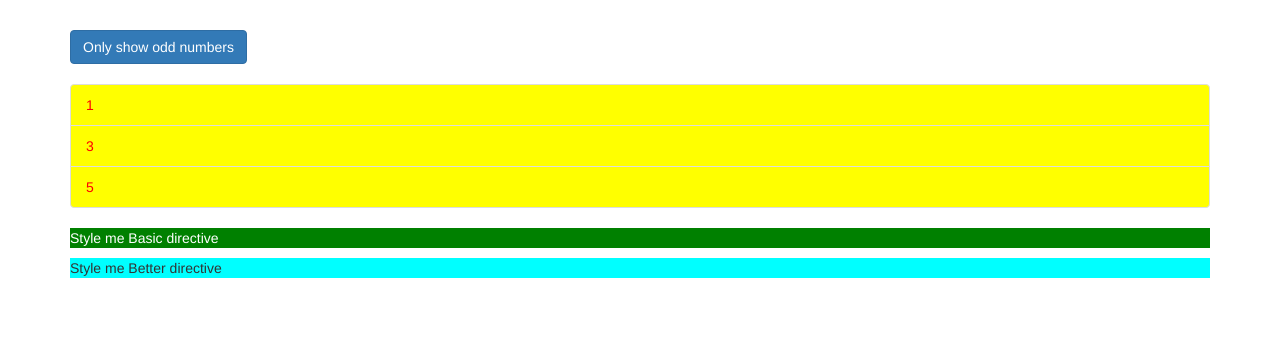
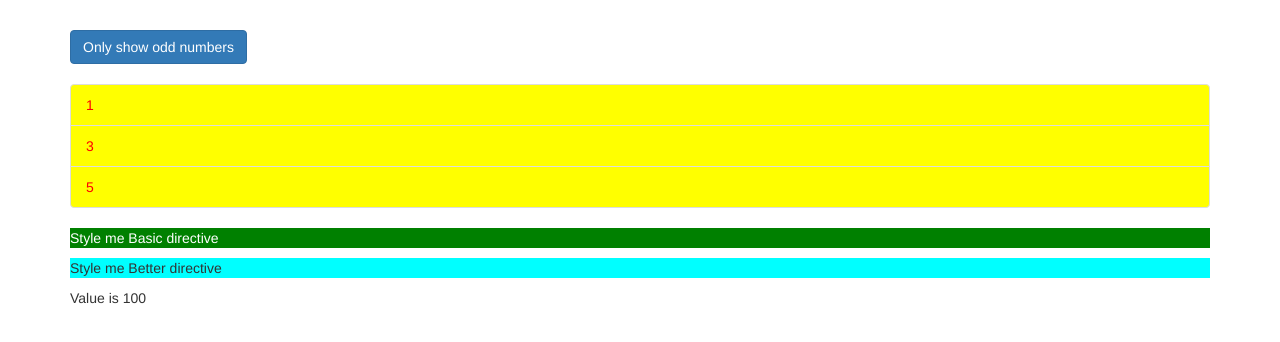
Before and after one commit to JuanOlivadoti/Angular5Course-Max, an Angular app in the folder directives-start/: page / in a window 1280 px wide. Shown: the top 342 px of the page. Built offline with nearby package versions, Linux system fonts and the light colour scheme.

Commit message:
ngSwitch

```diff
--- a/directives-start/src/app/app.component.html
+++ b/directives-start/src/app/app.component.html
@@ -28,6 +28,20 @@
             <!-- <p appBetterHighlight [defaultColor]="'yellow'" [highlightColor]="'orange'">Style me Better directive</p> -->
             <p appBetterHighlight [defaultColor]="'yellow'" highlightColor="orange">Style me Better directive</p>
             <!-- puedo omitir las [] si remuevo las '' del la declaración del string -->
+            <div [ngSwitch]="value">
+                <p *ngSwitchCase="5">
+                    Value is 5
+                </p>
+                <p *ngSwitchCase="10">
+                    Value is 10
+                </p>
+                <p *ngSwitchCase="100">
+                    Value is 100
+                </p>
+                <p *ngSwitchDefault>
+                    Value is Default
+                </p>
+            </div>
             <ng-template [ngIf]="onlyOdd">
                 <p>Only odd</p>
             </ng-template>
--- a/directives-start/src/app/app.component.ts
+++ b/directives-start/src/app/app.component.ts
@@ -10,4 +10,5 @@ export class AppComponent {
   oddNumbers = [1, 3, 5];
   evenNumbers = [2, 4]
   onlyOdd = false;
+  value = 100;
 }
```
